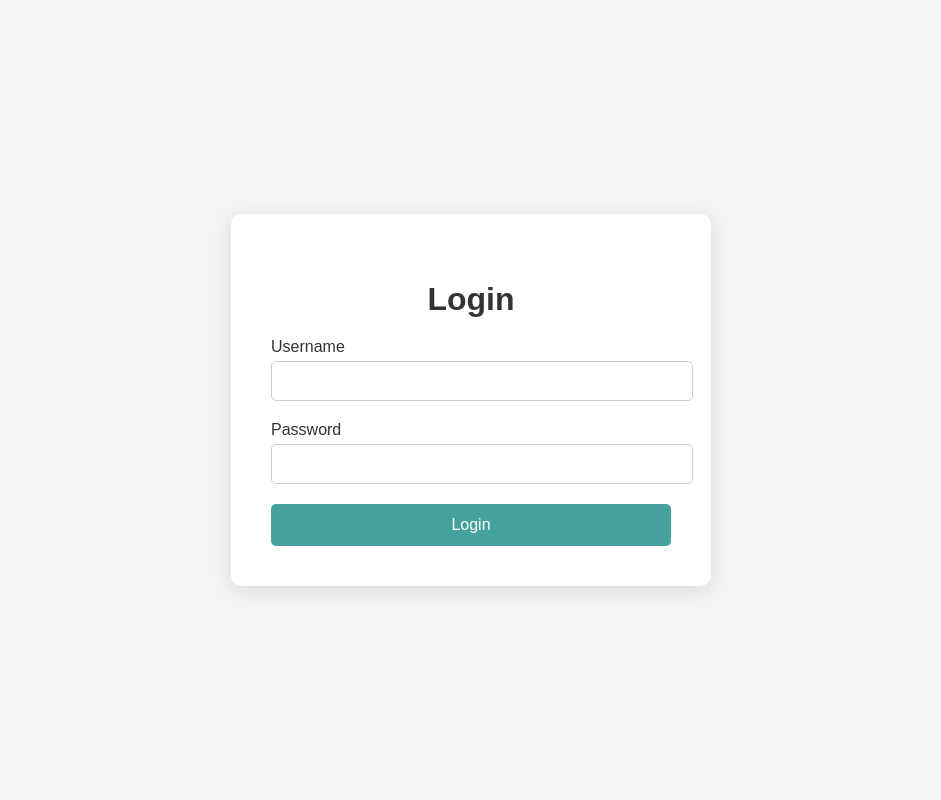
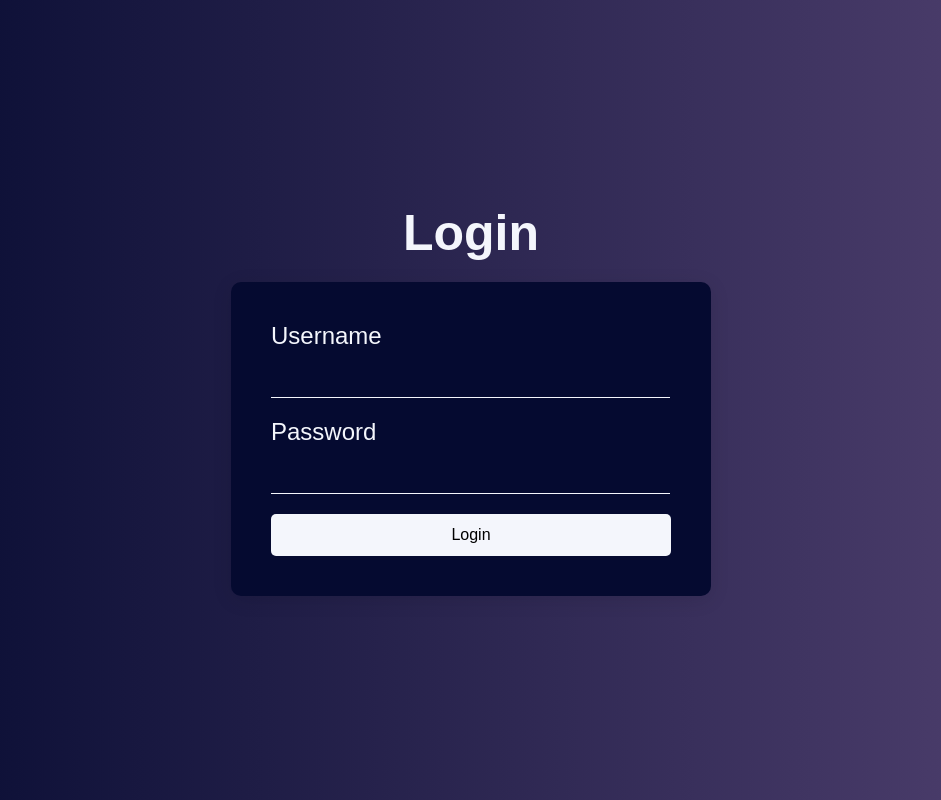
Before and after one commit to willemharmse/CodeWizardsHMSProject, a React (Create React App) app in the folder frontend/: page /login in a window 1280 px wide. Shown: the whole page, without its empty margins (169-1110 px from the left). Built offline with nearby package versions, Linux system fonts and the light colour scheme.

Commit message:
Login page design changes

```diff
--- a/frontend/src/components/LoginPage.css
+++ b/frontend/src/components/LoginPage.css
@@ -2,19 +2,19 @@
 body {
   margin: 0;
   font-family: 'Arial', sans-serif;
-    background-color: #f4f4f4;
+  background-image: linear-gradient(to right, #050a30,#524271);
 }
 
 .login-container {
   display: flex;
+  flex-direction: column;
   justify-content: center;
   align-items: center;
   height: 100vh;
-    background-color: #f4f4f4;
 }
 
 .login-box {
-    background-color: #ffffff;
+  background-color: #050a30;
   padding: 40px;
   border-radius: 10px;
   box-shadow: 0px 4px 20px rgba(0, 0, 0, 0.1);
@@ -24,9 +24,10 @@ body {
 }
 
 h2 {
+  margin: 0;
   margin-bottom: 20px;
-    font-size: 2rem;
-    color: #333;
+  font-size: 50px;
+  color: #f4f6fc;
 }
 
 .input-group {
@@ -36,27 +37,33 @@ body {
 
 .input-group label {
   display: block;
+  font-size: 24px;
   margin-bottom: 5px;
-    font-size: 1rem;
-    color: #333;
+  color: #f4f6fc;
 }
 
 .input-group input {
-    width: 100%;
-    padding: 10px;
-    font-size: 1rem;
-    border: 1px solid #ccc;
-    border-radius: 5px;
+  display: inline-block;
+  width: 98%;
+  padding: 7px;
+  padding-left: 0;
+  font-size: 24px;
+  border: 0;
+  color: #f4f6fc;
+  background-color: transparent;
+  border-bottom: 1px solid #f4f6fc;
+  outline: 0;
+  transition: border-color 0.3s ease;
 }
 
 .input-group input:focus {
-    border-color: #45a29e;
+  border-color: #414a91;
   outline: none;
 }
 
 .login-button {
-    background-color: #45a29e;
-    color: white;
+  background-color: #f4f6fc;
+  color: 050a30;
   padding: 12px;
   border: none;
   border-radius: 5px;
@@ -67,18 +74,24 @@ body {
 }
 
 .login-button:hover {
-    background-color: #3c8b86;
+  background-color: #9e9e9e;
 }
 
+
+
 @media (max-width: 600px) {
-    .login-box {
-      padding: 30px;
+  .login-box{
+    background-color: transparent;
+    width: 80%;
+    padding: 0;
+    box-shadow: 0px 0px 0px;
   }
 }
 
+
 .error-message {
   color: red;
-    margin-bottom: 15px;
+  margin-bottom: 10px;
   font-size: 0.9rem;
   text-align: center;
 }
--- a/frontend/src/components/LoginPage.js
+++ b/frontend/src/components/LoginPage.js
@@ -44,9 +44,8 @@ function LoginPage() {
 
   return (
     <div className="login-container">
+      <h2>Login</h2>
       <div className="login-box">
-        <h2>Login</h2>
-        {error && <div className="error-message">{error}</div>}
         <form onSubmit={handleLogin}>
           <div className="input-group">
             <label>Username</label>
@@ -66,6 +65,7 @@ function LoginPage() {
               required
             />
           </div>
+          {error && <div className="error-message">{error}</div>}
           <button type="submit" className="login-button">Login</button>
         </form>
       </div>
```
Lines whose indentation alone changed are shown as unchanged.
